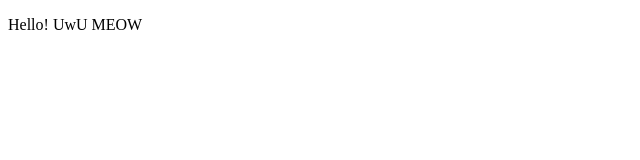
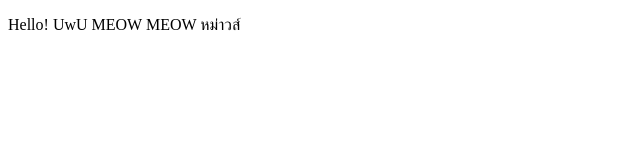
Before and after one commit to Nomax359/git-test, a plain HTML site: page index.html in a window 1280 px wide. Shown: the whole page, without its empty margins (0-640 px from the left). Drawn offline with Linux system fonts and the light colour scheme.

Commit message:
second commited

```diff
--- a/index.html
+++ b/index.html
@@ -7,6 +7,6 @@
     <title>Document</title>
 </head>
 <body>
-    <p>Hello! UwU MEOW</p>
+    <p>Hello! UwU MEOW MEOW หม่าวส์</p>
 </body>
 </html>
```
Also changed, not shown: 1 other file.
